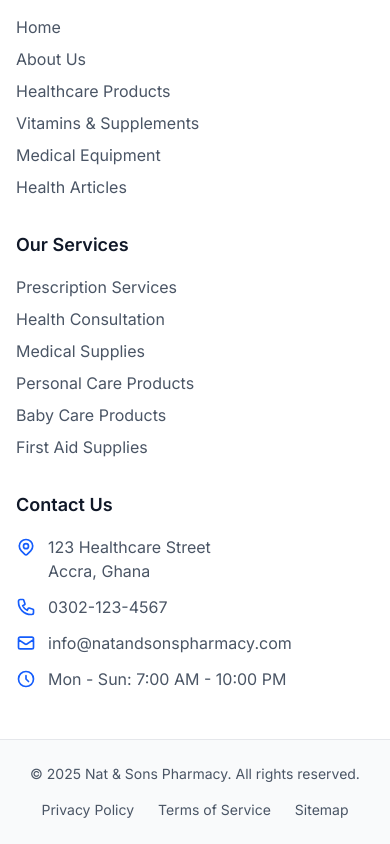
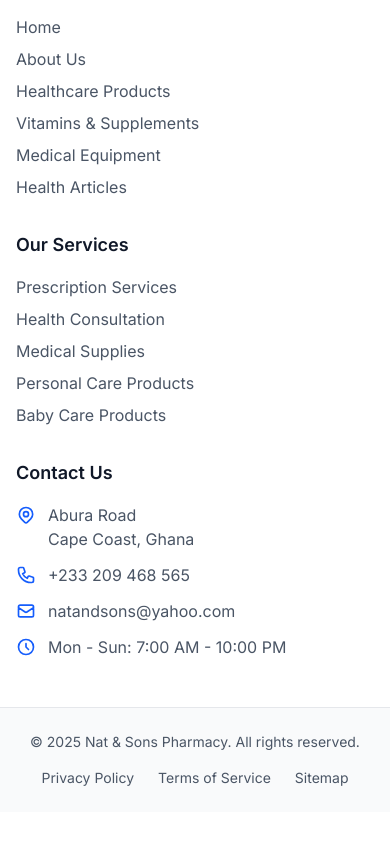
Before and after one commit to BossEl-566/Nat-Sons, a React (Vite) app in the folder Frontend/: page /search in a window 390 px wide. Shown: the part 1488-2332 px from the top of the page. After the commit the page ends 2300 px from the top, so only its background shows below. Built offline with nearby package versions, Linux system fonts and the light colour scheme.

Commit message:
updated various page with right telephone number

```diff
--- a/Frontend/src/components/Footer.jsx
+++ b/Frontend/src/components/Footer.jsx
@@ -90,9 +90,6 @@ export default function Footer() {
               <li>
                 <Link to="/baby-care" className="text-gray-600 hover:text-blue-600 transition-colors">Baby Care Products</Link>
               </li>
-              <li>
-                <Link to="/first-aid" className="text-gray-600 hover:text-blue-600 transition-colors">First Aid Supplies</Link>
-              </li>
             </ul>
           </div>
 
@@ -106,21 +103,21 @@ export default function Footer() {
                   <path strokeLinecap="round" strokeLinejoin="round" strokeWidth={2} d="M15 11a3 3 0 11-6 0 3 3 0 016 0z" />
                 </svg>
                 <span className="text-gray-600">
-                  123 Healthcare Street<br />
-                  Accra, Ghana
+                  Abura Road<br />
+                  Cape Coast, Ghana
                 </span>
               </div>
               <div className="flex items-center space-x-3">
                 <svg className="w-5 h-5 text-blue-600" fill="none" stroke="currentColor" viewBox="0 0 24 24">
                   <path strokeLinecap="round" strokeLinejoin="round" strokeWidth={2} d="M3 5a2 2 0 012-2h3.28a1 1 0 01.948.684l1.498 4.493a1 1 0 01-.502 1.21l-2.257 1.13a11.042 11.042 0 005.516 5.516l1.13-2.257a1 1 0 011.21-.502l4.493 1.498a1 1 0 01.684.949V19a2 2 0 01-2 2h-1C9.716 21 3 14.284 3 6V5z" />
                 </svg>
-                <span className="text-gray-600">0302-123-4567</span>
+                <span className="text-gray-600">+233 209 468 565</span>
               </div>
               <div className="flex items-center space-x-3">
                 <svg className="w-5 h-5 text-blue-600" fill="none" stroke="currentColor" viewBox="0 0 24 24">
                   <path strokeLinecap="round" strokeLinejoin="round" strokeWidth={2} d="M3 8l7.89 5.26a2 2 0 002.22 0L21 8M5 19h14a2 2 0 002-2V7a2 2 0 00-2-2H5a2 2 0 00-2 2v10a2 2 0 002 2z" />
                 </svg>
-                <span className="text-gray-600">info@natandsonspharmacy.com</span>
+                <span className="text-gray-600">natandsons@yahoo.com</span>
               </div>
               <div className="flex items-center space-x-3">
                 <svg className="w-5 h-5 text-blue-600" fill="none" stroke="currentColor" viewBox="0 0 24 24">
@@ -141,9 +138,9 @@ export default function Footer() {
               © {new Date().getFullYear()} Nat & Sons Pharmacy. All rights reserved.
             </div>
             <div className="flex space-x-6 text-sm">
-              <Link to="/privacy" className="text-gray-600 hover:text-blue-600 transition-colors">Privacy Policy</Link>
-              <Link to="/terms" className="text-gray-600 hover:text-blue-600 transition-colors">Terms of Service</Link>
-              <Link to="/sitemap" className="text-gray-600 hover:text-blue-600 transition-colors">Sitemap</Link>
+              <Link to="#" className="text-gray-600 hover:text-blue-600 transition-colors">Privacy Policy</Link>
+              <Link to="#" className="text-gray-600 hover:text-blue-600 transition-colors">Terms of Service</Link>
+              <Link to="#" className="text-gray-600 hover:text-blue-600 transition-colors">Sitemap</Link>
             </div>
           </div>
         </div>
--- a/Frontend/src/pages/Contact.jsx
+++ b/Frontend/src/pages/Contact.jsx
@@ -547,7 +547,7 @@ export default function Contact() {
                   <div className="flex items-center justify-between bg-white p-4 rounded-lg border border-red-100 hover:border-red-200 transition-colors">
                     <div className="font-medium text-gray-800">Ghana Emergency Services</div>
                     <a href="tel:999" className="text-red-600 font-bold hover:text-red-700">
-                      999 / 112
+                      911
                     </a>
                   </div>
 
--- a/Frontend/src/pages/HealthCare.jsx
+++ b/Frontend/src/pages/HealthCare.jsx
@@ -383,7 +383,7 @@ export default function HealthCare() {
   };
 
   const getWhatsAppUrl = (product) => {
-    const phoneNumber = "233551234567"; // Your WhatsApp number
+    const phoneNumber = "233209468565"; // Your WhatsApp number
     const message = encodeURIComponent(product.whatsappMessage);
     return `https://wa.me/${phoneNumber}?text=${message}`;
   };
@@ -976,7 +976,7 @@ export default function HealthCare() {
 
       {/* Quick WhatsApp Button */}
       <a
-        href="https://wa.me/233551234567"
+        href="https://wa.me/233209468565"
         target="_blank"
         rel="noopener noreferrer"
         className="fixed bottom-6 right-6 z-40 bg-gradient-to-r from-green-500 to-teal-400 text-white p-4 rounded-full shadow-2xl hover:shadow-3xl transition-all flex items-center animate-bounce"
--- a/Frontend/src/pages/PersonalCare.jsx
+++ b/Frontend/src/pages/PersonalCare.jsx
@@ -31,6 +31,7 @@ import {
   FaSmile,
   FaHandsWash,
   FaUsers,
+  FaSortAmountDown,
   FaHandSparkles,
   FaHeart as FaHeartRegular
 } from 'react-icons/fa';
@@ -354,7 +355,7 @@ export default function PersonalCare() {
   };
 
   const getWhatsAppUrl = (product) => {
-    const phoneNumber = "233551234567"; // Your WhatsApp number
+    const phoneNumber = "233209468565"; // Your WhatsApp number
     const message = encodeURIComponent(product.whatsappMessage);
     return `https://wa.me/${phoneNumber}?text=${message}`;
   };
@@ -1049,7 +1050,7 @@ export default function PersonalCare() {
 
                   <button
                     onClick={() => {
-                      window.location.href = `tel:+233551234567`;
+                      window.location.href = `tel:+233503458772`;
                     }}
                     className="block w-full bg-gradient-to-r from-pink-500 to-purple-500 hover:from-pink-600 hover:to-purple-600 text-white py-3 rounded-lg font-bold text-center transition-all shadow-md hover:shadow-lg"
                   >
@@ -1070,7 +1071,7 @@ export default function PersonalCare() {
 
               <div className="text-center text-sm text-gray-500">
                 <p>Response time: Usually within 15 minutes during business hours</p>
-                <p>Business hours: Mon-Sat 8:00 AM - 8:00 PM</p>
+                <p>Business hours: Mon-Sat 8:00 AM - 10:00 PM</p>
               </div>
             </motion.div>
           </motion.div>
@@ -1079,7 +1080,7 @@ export default function PersonalCare() {
 
       {/* Quick WhatsApp Button */}
       <a
-        href="https://wa.me/233551234567"
+        href="https://wa.me/233209468565"
         target="_blank"
         rel="noopener noreferrer"
         className="fixed bottom-6 right-6 z-40 bg-gradient-to-r from-green-500 to-emerald-400 text-white p-4 rounded-full shadow-2xl hover:shadow-3xl transition-all flex items-center animate-bounce"
--- a/Frontend/src/pages/SearchPage.jsx
+++ b/Frontend/src/pages/SearchPage.jsx
@@ -10,7 +10,7 @@ export default function SearchPage() {
   const location = useLocation();
   const navigate = useNavigate();
 
-  const whatsappNumber = '594538949';
+  const whatsappNumber = '209468565';
   const countryCode = '233'; // Ghana country code
 
   // Mock results - this is where you add more categories and products
--- a/Frontend/src/pages/StoreLocator.jsx
+++ b/Frontend/src/pages/StoreLocator.jsx
@@ -149,8 +149,8 @@ export default function StoreLocator() {
       type: "flagship",
       address: "Main Street, Abura, Cape Coast, Central Region, Ghana",
       phone: "+233 50 345 8772",
-      whatsapp: "+233503458772",
-      email: "abura@natandsonspharmacy.com",
+      whatsapp: "233209468565",
+      email: "natandsons@yahoo.com",
       hours: {
         monday: "8:00 AM - 10:00 PM",
         tuesday: "8:00 AM - 10:00 PM",
@@ -187,8 +187,8 @@ export default function StoreLocator() {
       type: "premium",
       address: "Coastal Road, Elmina, Central Region, Ghana",
       phone: "+233 50 345 8772",
-      whatsapp: "+233503458772",
-      email: "elmina@natandsonspharmacy.com",
+      whatsapp: "233209468565",
+      email: "natandsons@yahoo.com",
       hours: {
         monday: "8:00 AM - 10:00 PM",
         tuesday: "8:00 AM - 10:00 PM",
@@ -225,8 +225,8 @@ export default function StoreLocator() {
       type: "community",
       address: "Market Square, Twifo Praso, Central Region, Ghana",
       phone: "+233 50 345 8772",
-      whatsapp: "+233503458772",
-      email: "twifopraso@natandsonspharmacy.com",
+      whatsapp: "233209468565",
+      email: "natandsons@yahoo.com",
       hours: {
         monday: "8:00 AM - 10:00 PM",
         tuesday: "8:00 AM - 10:00 PM",
@@ -254,7 +254,7 @@ export default function StoreLocator() {
       },
       description: "Community-focused pharmacy providing essential healthcare services to Twifo Praso and surrounding areas. Active in community health education.",
       established: "2023",
-      manager: "Pharm. Kwame Asante"
+      manager: "Pharm. Misheal Twentoh"
     }
   ];
 
```
Also changed, not shown: Frontend/src/pages/MedicalEquipment.jsx (+5 -5 lines).
